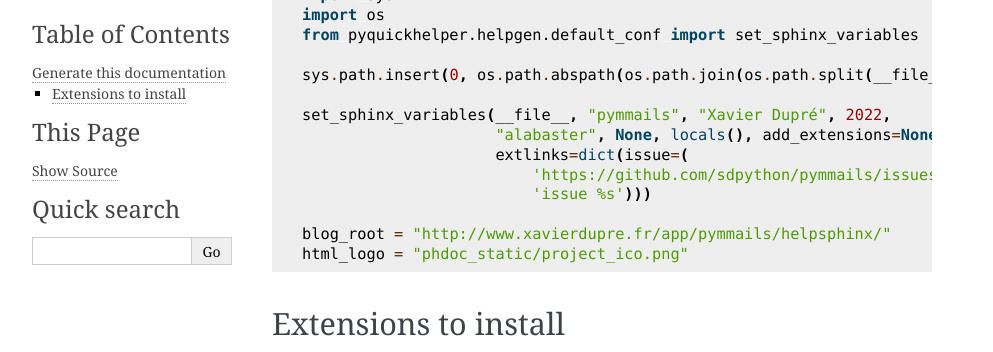
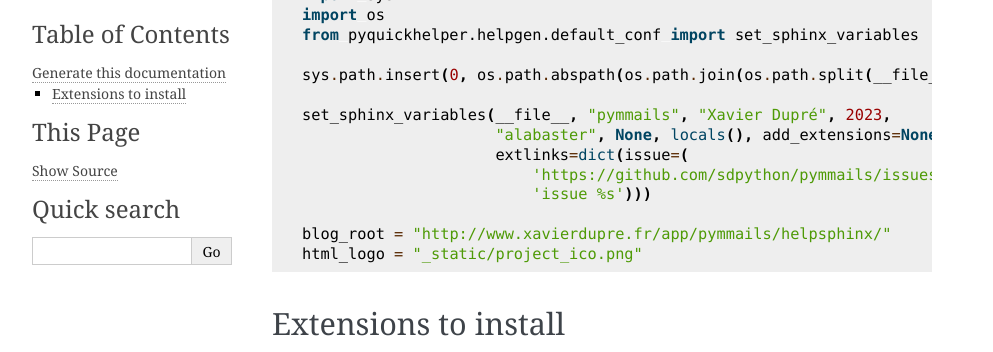
Before and after one commit to sdpython/pymmails, a Sphinx documentation site: the page built from _doc/sphinxdoc/source/generatedoc.rst, in a window 1280 px wide. Shown: the part 225-577 px from the top of the page, without its empty margins (148-1141 px from the left). Built offline with Sphinx 7.4.7, drawn with Linux system fonts in a browser that asks for light colours; pages that are not in the unit, such as notebooks, are missing from menus.

Commit message:
documentation

```diff
--- a/README.rst
+++ b/README.rst
@@ -1,5 +1,5 @@
 
-.. image:: https://github.com/sdpython/pymmails/blob/master/_doc/sphinxdoc/source/phdoc_static/project_ico.png?raw=true
+.. image:: https://github.com/sdpython/pymmails/blob/master/_doc/sphinxdoc/source/_static/project_ico.png?raw=true
     :target: https://github.com/sdpython/pymmails/
 
 .. _l-README:
--- a/_doc/sphinxdoc/source/conf.py
+++ b/_doc/sphinxdoc/source/conf.py
@@ -5,11 +5,11 @@
 
 sys.path.insert(0, os.path.abspath(os.path.join(os.path.split(__file__)[0])))
 
-set_sphinx_variables(__file__, "pymmails", "Xavier Dupré", 2022,
+set_sphinx_variables(__file__, "pymmails", "Xavier Dupré", 2023,
                      "alabaster", None, locals(), add_extensions=None,
                      extlinks=dict(issue=(
                          'https://github.com/sdpython/pymmails/issues/%s',
                          'issue %s')))
 
 blog_root = "http://www.xavierdupre.fr/app/pymmails/helpsphinx/"
-html_logo = "phdoc_static/project_ico.png"
+html_logo = "_static/project_ico.png"
--- a/_doc/sphinxdoc/source/index.rst
+++ b/_doc/sphinxdoc/source/index.rst
@@ -1,5 +1,5 @@
 
-.. image:: https://github.com/sdpython/pymmails/blob/master/_doc/sphinxdoc/source/phdoc_static/project_ico.png?raw=true
+.. image:: https://github.com/sdpython/pymmails/blob/master/_doc/sphinxdoc/source/_static/project_ico.png?raw=true
     :target: https://github.com/sdpython/pymmails/
 
 pymmails: send and grab mails
```
Also changed, not shown: LICENSE.txt, _doc/sphinxdoc/source/_static/project_ico.ico (renamed from _doc/sphinxdoc/source/phdoc_static/project_ico.ico), _doc/sphinxdoc/source/_static/project_ico.png (renamed from _doc/sphinxdoc/source/phdoc_static/project_ico.png), 1 other file.
